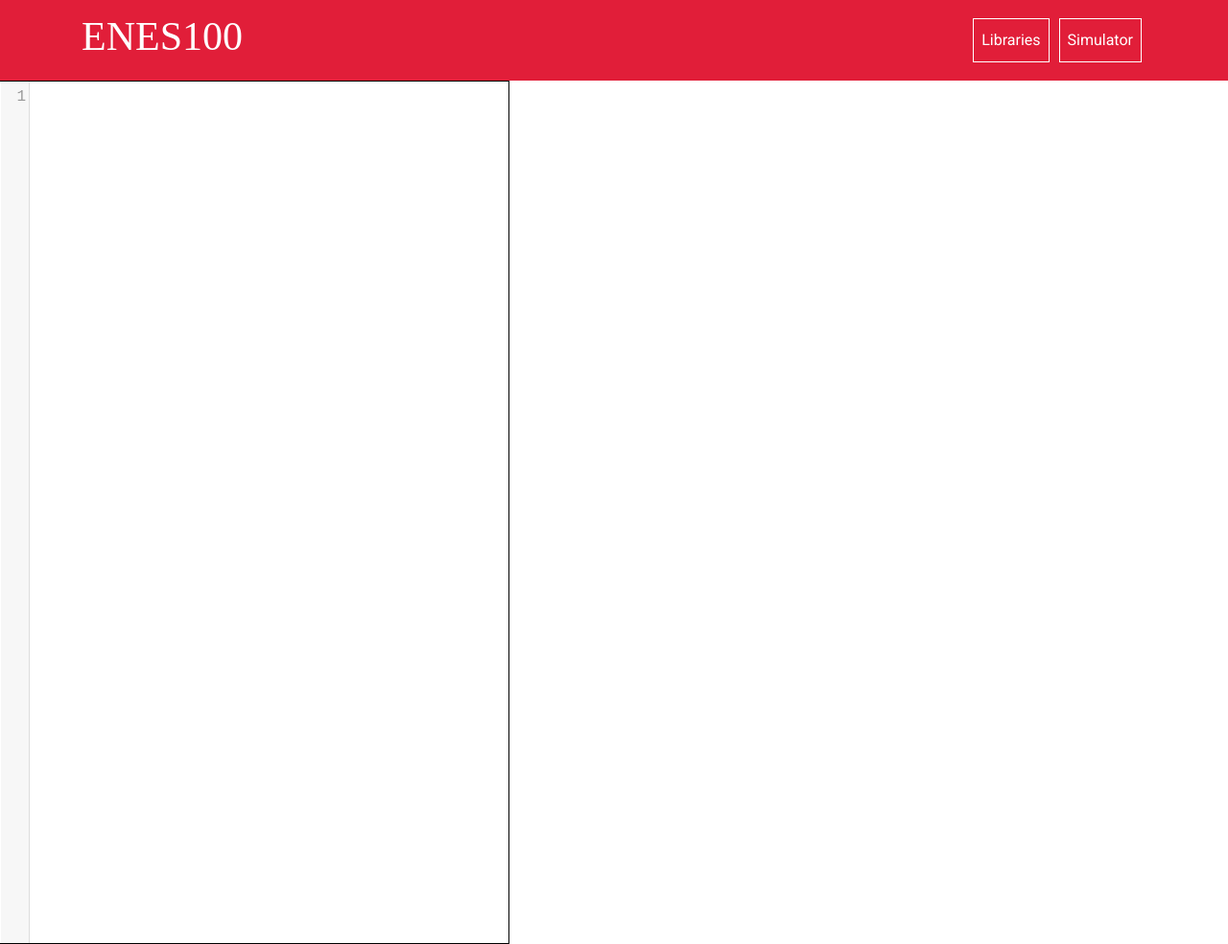
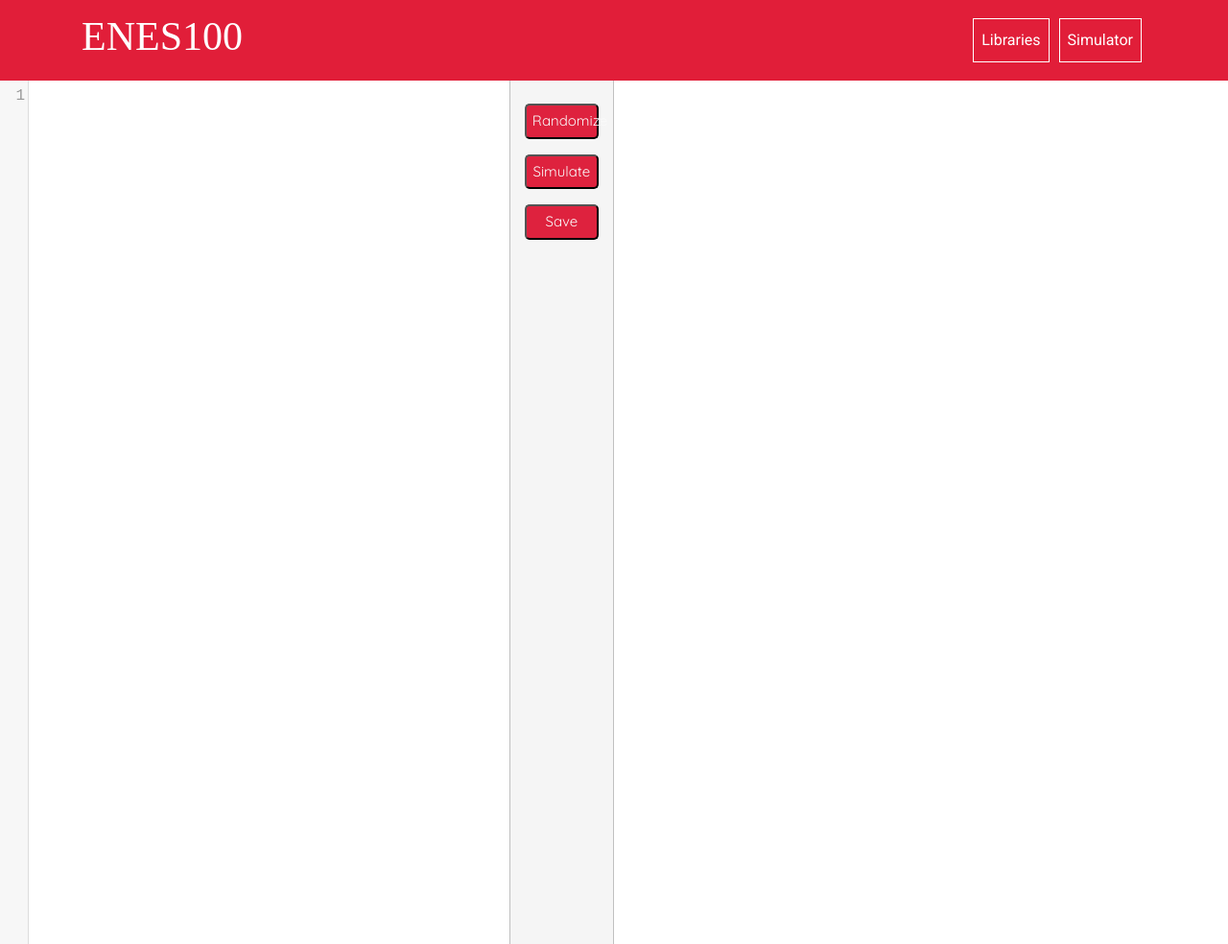
Before and after one commit to umdenes100/VisionSystemRemoteClient, a Jekyll site: the page built from pages/simulatorweb.html, in a window 1280 px wide. Shown: the whole page at 96% size. Built offline with Jekyll 4.4.1, drawn with Linux system fonts in a browser that asks for light colours; nearby versions of some CDN libraries; some web fonts are replaced.

Commit message:
Sorted out button placement.

```diff
--- a/css/simulator.css
+++ b/css/simulator.css
@@ -1,3 +1,31 @@
 .content, .wrapper, #editor, .CodeMirror {
     height: 100%;
 }
+
+#actions {
+    background-color: #f5f5f5;
+    border-left: #c0c0c0 1px solid;
+    border-right: #c0c0c0 1px solid;;
+}
+
+button {
+    border-radius: 5px;
+    background-color: #de223e;
+    color: #FAFAFA;
+    width: 100%;
+    font-size: 15px;
+    padding-top: 5px;
+    padding-bottom: 5px;
+}
+
+button:hover {
+    background-color: #c22235;
+}
+
+button:active {
+    background-color: #9f1d2c;
+}
+
+button:focus {
+    outline: none;
+}
--- a/pages/libraries/libraries.html
+++ b/pages/libraries/libraries.html
@@ -13,7 +13,7 @@ custom_css:
 <div class="content mt-5">
     <div class="row">
         <div class="col-md-8 offset-md-2">
-            <h1>Libraries</h3>
+            <h1>Libraries</h1>
             <p>Downloads and documentation for the various libraries we use in class.<p>
             <a class="library-link" href="./enes100">ENES100</a>
             <br>
--- a/pages/simulatorweb.html
+++ b/pages/simulatorweb.html
@@ -21,6 +21,12 @@ custom_js_url:
 
 <div class="content">
     <div class="row wrapper">
-        <div id="editor" class="col-md-5 test"></div>
+        <div id="editor" class="col-md-5"></div>
+        <div id="actions" class="col-md-1">
+            <button class="mt-4 mb-2">Randomize</button>
+            <button class="mt-2 mb-2">Simulate</button>
+            <button class="mt-2 mb-2">Save</button>
+        </div>
+        <div class="col-md-6"></div>
     </div>
 </div>
```
Also changed, not shown: css/documentation.css (line endings or trailing spaces).
